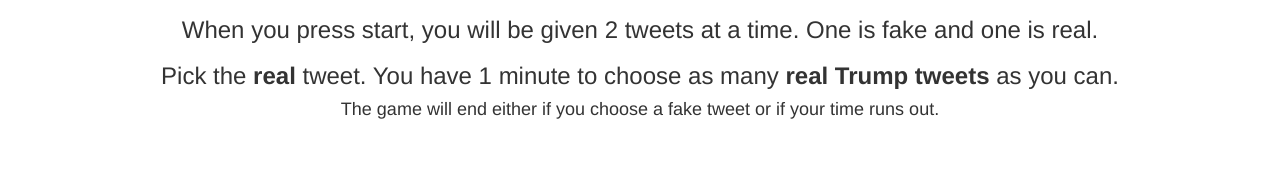
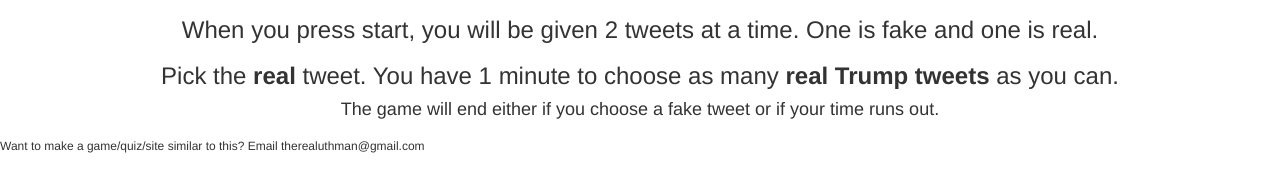
Before and after one commit to uthmanq/trump, a plain HTML site: page client/index.html in a window 1280 px wide. Shown: the part 422-614 px from the top of the page. Drawn offline with nearby package versions, Linux system fonts and the light colour scheme.

Commit message:
Added small ad to footer

```diff
--- a/client/index.html
+++ b/client/index.html
@@ -82,6 +82,11 @@
 
 
 </body>
+<footer>
+    <div class="footer">
+        <h6>Want to make a game/quiz/site similar to this? Email therealuthman@gmail.com</h6>
+    </div>
+</footer>
 <div class="modal fade" id="endGameModal" tabindex="-1" role="dialog" aria-labelledby="exampleModalCenterTitle" aria-hidden="true">
     <div class="modal-dialog modal-dialog-centered" role="document">
         <div class="modal-content">
```
